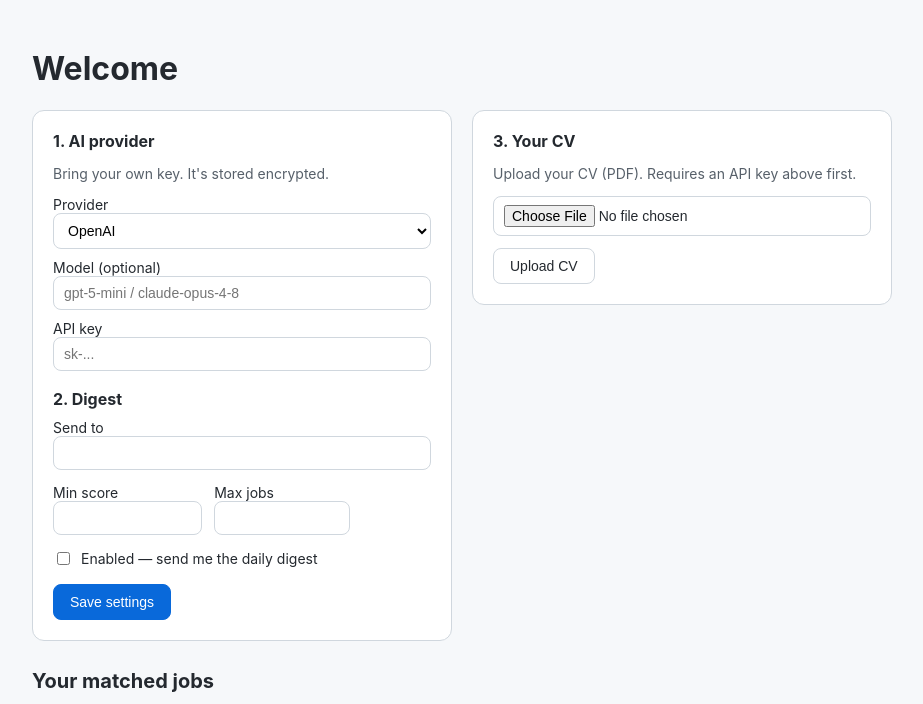
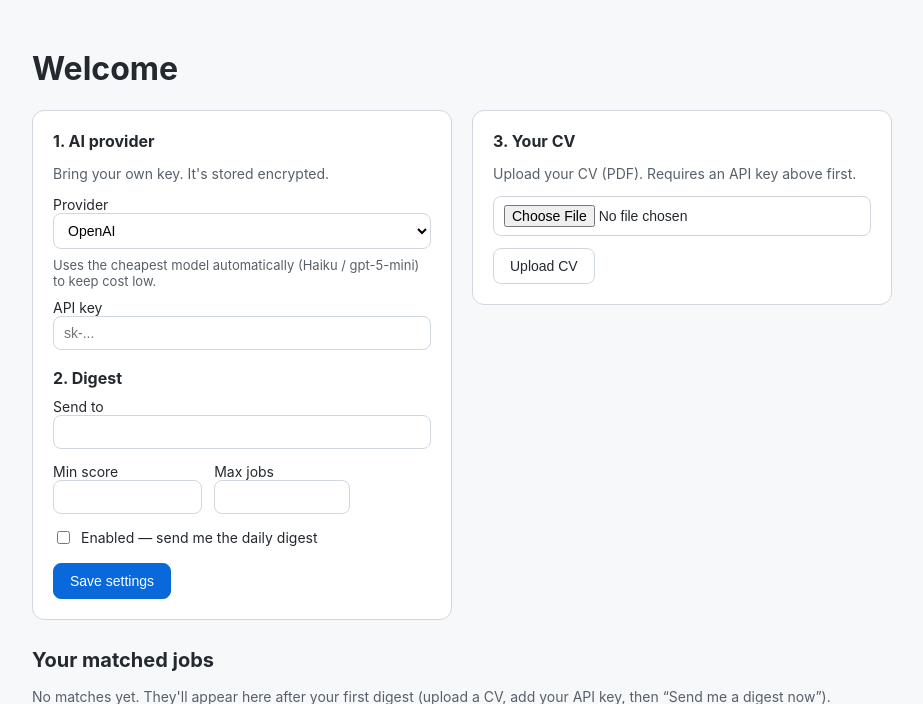
Before and after one commit to RubenKid/remote-job-radar, a FastAPI app: template src/job_radar/web/templates/dashboard.html in a window 1280 px wide. Shown: the part 49-753 px from the top of the page, without its empty margins (178-1101 px from the left). Run offline with FastAPI, Linux system fonts and the light colour scheme; the template is opened without the code that fills it, so the values that code supplies are empty.

Commit message:
Always use the cheapest model; remove model picker from dashboard
- build_user_config forces gpt-5-mini (OpenAI) / claude-haiku-4-5 (Anthropic),
  ignoring any stored value
- dashboard no longer exposes a Model field; /settings drops the model param

Co-Authored-By: Claude Opus 4.8 (1M context) <noreply@anthropic.com>

```diff
--- a/src/job_radar/web/app.py
+++ b/src/job_radar/web/app.py
@@ -195,7 +195,6 @@ def create_app() -> FastAPI:
     def save_settings(
         request: Request,
         provider: str = Form("openai"),
-        model: str = Form(""),
         api_key: str = Form(""),
         digest_email: str = Form(""),
         min_score: int = Form(60),
@@ -211,7 +210,6 @@ def create_app() -> FastAPI:
                 s = Settings(user_id=uid)
                 session.add(s)
             s.provider = provider
-            s.model = model.strip()
             s.digest_email = digest_email.strip()
             s.min_score = max(0, min(100, min_score))
             s.email_max = max(1, email_max)
--- a/src/job_radar/web/engine_glue.py
+++ b/src/job_radar/web/engine_glue.py
@@ -66,6 +66,10 @@ class DbHistory:
         self._session.flush()
 
 
+# Always use the cheapest model per provider — the model is not user-selectable.
+CHEAPEST_MODEL = {"openai": "gpt-5-mini", "anthropic": "claude-haiku-4-5"}
+
+
 def build_user_config(base: Config, settings: Settings, app_secret: str) -> Config:
     """Clone the app-level base config with this user's provider + recipient."""
     api_key = decrypt_secret(settings.api_key_encrypted, app_secret)
@@ -77,10 +81,8 @@ def build_user_config(base: Config, settings: Settings, app_secret: str) -> Conf
     }
     if settings.provider == "anthropic":
         overrides["anthropic_api_key"] = api_key
-        if settings.model:
-            overrides["anthropic_model"] = settings.model
+        overrides["anthropic_model"] = CHEAPEST_MODEL["anthropic"]
     else:
         overrides["openai_api_key"] = api_key
-        if settings.model:
-            overrides["openai_model"] = settings.model
+        overrides["openai_model"] = CHEAPEST_MODEL["openai"]
     return replace(base, **overrides)
--- a/src/job_radar/web/templates/dashboard.html
+++ b/src/job_radar/web/templates/dashboard.html
@@ -17,9 +17,9 @@
           <option value="anthropic" {% if settings.provider == 'anthropic' %}selected{% endif %}>Anthropic (Claude)</option>
         </select>
       </label>
-      <label>Model (optional)
-        <input type="text" name="model" value="{{ settings.model }}" placeholder="gpt-5-mini / claude-opus-4-8" />
-      </label>
+      <p class="muted" style="font-size:13px;margin:8px 0 0">
+        Uses the cheapest model automatically (Haiku / gpt-5-mini) to keep cost low.
+      </p>
       <label>API key
         <input type="password" name="api_key"
                placeholder="{% if settings.has_api_key %}•••••• (saved — leave blank to keep){% else %}sk-...{% endif %}" />
```
